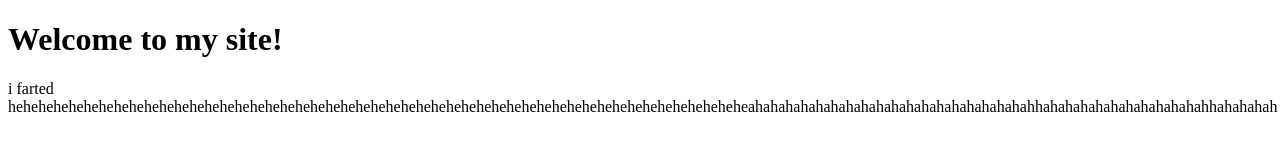
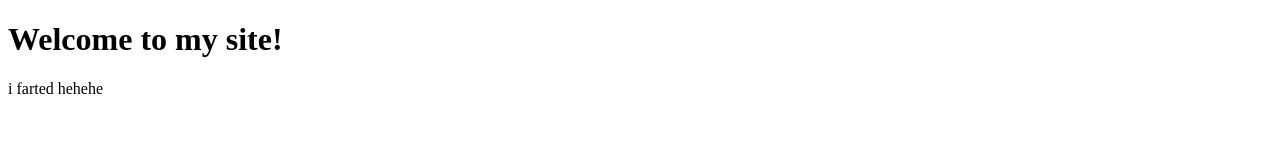
Before and after one commit to rainbow145236/ttccvv5, a plain HTML site: page index.html in a window 1280 px wide. Drawn offline with Linux system fonts and the light colour scheme.

Commit message:
pooped
e

```diff
--- a/index.html
+++ b/index.html
@@ -5,6 +5,6 @@
 </head>
 <body>
   <h1>Welcome to my site!</h1>
-  <p>i farted heheheheheheheheheheheheheheheheheheheheheheheheheheheheheheheheheheheheheheheheheheheheheheheheheahahahahahahahahahahahahahahahahahahahhahahahahahahahahahahahhahahahah</p>
+  <p>i farted hehehe</p>
 </body>
 </html>
```
